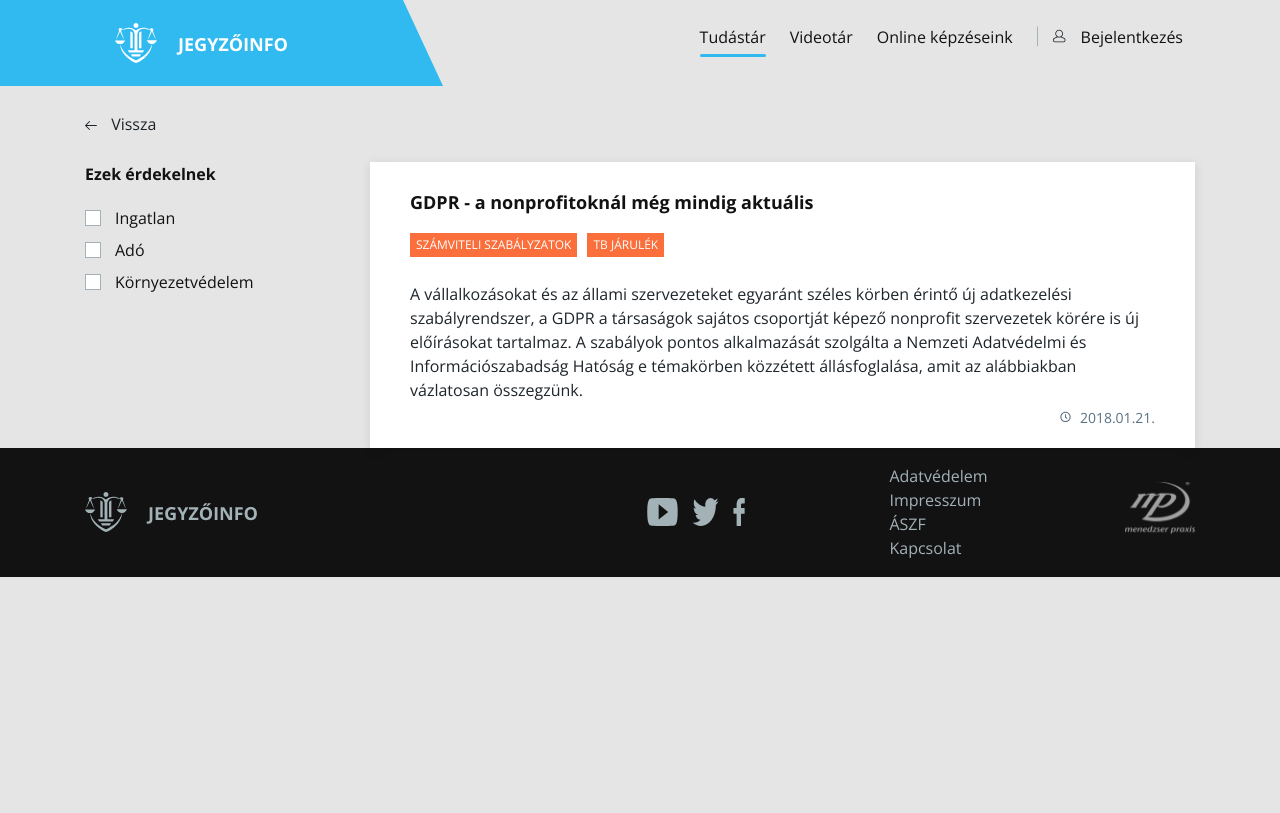
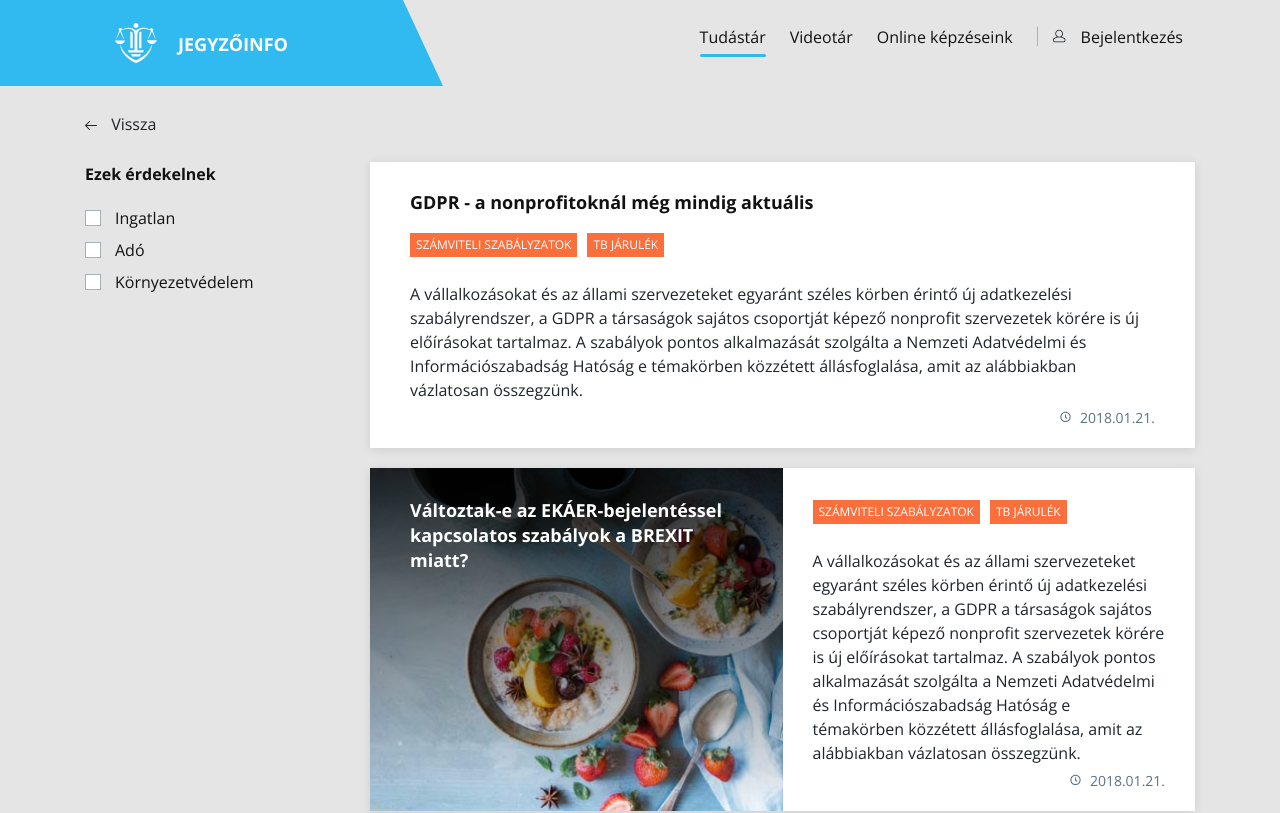
Before and after one commit to Kalamane264/Jinfo, an Angular app in the folder JegyzoInfo/ClientApp/: page /cikkek in a window 1280 px wide. Shown: the top 813 px of the page. Built offline with nearby package versions, Linux system fonts and the light colour scheme.

Commit message:
cikklistdone

```diff
--- a/JegyzoInfo/ClientApp/src/app/components/_core/navigation/navigation.component.html
+++ b/JegyzoInfo/ClientApp/src/app/components/_core/navigation/navigation.component.html
@@ -1,7 +1,7 @@
 <nav>
   <div class="container">
     <div class="side leftSide">
-      <a href="/">
+      <a routerLink="/">
         <img src="/assets/img/logoLight.svg" alt="">
       </a>
     </div>
--- a/JegyzoInfo/ClientApp/src/app/pages/articles/articles.component.html
+++ b/JegyzoInfo/ClientApp/src/app/pages/articles/articles.component.html
@@ -52,6 +52,36 @@
               </div>
             </div>
           </article>
+          <article class="withPic">
+            <div class="leftSide">
+              <h5>
+                Változtak-e az EKÁER-bejelentéssel kapcsolatos szabályok a BREXIT miatt?
+              </h5>
+            </div>
+            <div class="rightSide">
+              <div class="labelsWrap">
+                <span>
+                  számviteli szabályzatok
+                </span>
+                <span>
+                  TB JÁRULÉK
+                </span>
+              </div>
+              <p>
+                A vállalkozásokat és az állami szervezeteket egyaránt széles körben érintő új adatkezelési szabályrendszer, a GDPR a társaságok sajátos csoportját képező nonprofit szervezetek körére is új előírásokat tartalmaz. A szabályok pontos alkalmazását szolgálta a Nemzeti Adatvédelmi és Információszabadság Hatóság e témakörben közzétett állásfoglalása, amit az alábbiakban vázlatosan összegzünk.
+              </p>
+              <div class="date">
+                <div class="clockIcon">
+                  2018.01.21.
+                </div>
+              </div>
+            </div>
+          </article>
+          <div class="buttonWrap">
+            <button class="hollow">
+              További cikkek betöltése
+            </button>
+          </div>
         </div>
       </div>
     </div>
--- a/JegyzoInfo/ClientApp/src/app/pages/articles/articles.component.scss
+++ b/JegyzoInfo/ClientApp/src/app/pages/articles/articles.component.scss
@@ -1,6 +1,7 @@
 @import "../../../varsAndMixins.scss";
 
 .interests{
+  margin-bottom: 50px;
   p{
     font-weight: 700;
   }
@@ -10,10 +11,19 @@
 }
 
 .articlesList{
+  margin-bottom: 160px;
   article{
     background-color: white;
     padding: 30px 40px 20px 40px;
+    margin-bottom: 20px;
     box-shadow: 0px 2px 10px rgba(0, 0, 0, 0.1);
+    @media(max-width: 575px){
+      padding-left: 10px;
+      padding-right: 10px;
+    }
+    &:last-child{
+      margin-bottom: 0;
+    }
     p{
       margin-top: 20px;
       color: $dark2;
@@ -24,5 +34,53 @@
       margin-top: 5px;
       color: $darkBlue;
     }
+    &.withPic{
+      padding: 0;
+      display: grid;
+      grid-template-columns: 1fr 1fr;
+      @media(max-width: 991px){
+        grid-template-columns: 1fr;
+      }
+      .leftSide{
+        padding: 30px 40px;
+        background-image: url("/assets/pic/cikkpic.jpg");
+        background-size: cover;
+        background-position: center;
+        position: relative;
+        @media(max-width: 575px){
+          padding-left: 10px;
+          padding-right: 10px;
+        }
+        &::before{
+          content: "";
+          position: absolute;
+          top: 0;
+          right: 0;
+          bottom: 0;
+          left: 0;
+          height: 100%;
+          background: linear-gradient(178.95deg, rgba(0, 0, 0, 0.85) 0.9%, rgba(0, 0, 0, 0) 99.1%);
+        }
+        h5{
+          color: white;
+          position: relative;
+          line-height: 25px;
+        }
+      }
+      .rightSide{
+        padding: 30px 30px 20px 30px;
+        @media(max-width: 575px){
+          padding-left: 10px;
+          padding-right: 10px;
+        }
+        .labelsWrap{
+          margin-top: 0;
+        }
+      }
+    }
+  }
+  .buttonWrap{
+    text-align: center;
+    margin-top: 50px;
   }
 }
```
Also changed, not shown: JegyzoInfo/ClientApp/src/assets/pic/cikkpic.jpg (added).
